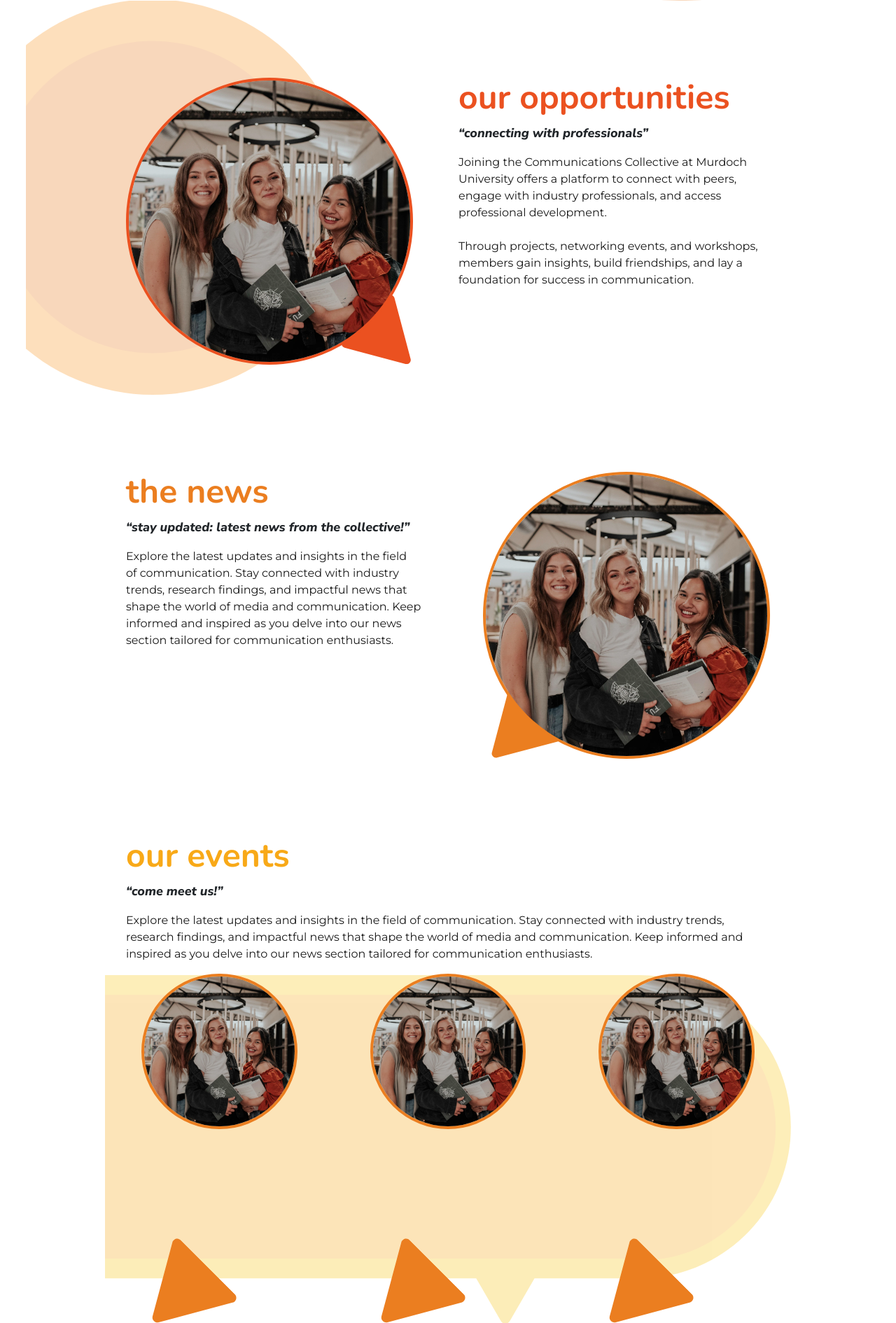
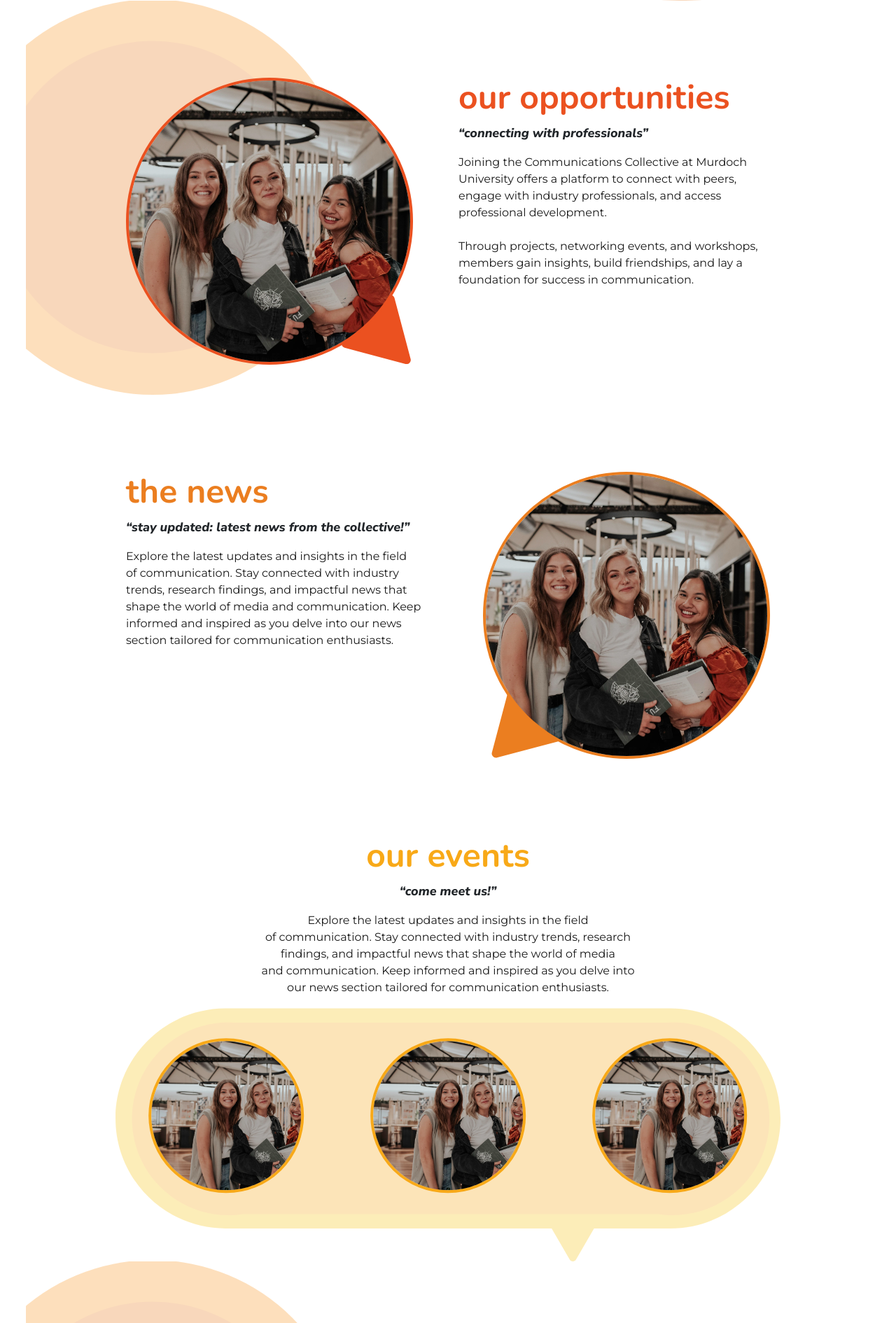
Before and after one commit to treytallent/Communications-Collective, a PHP site: page / in a window 1280 px wide. Shown: the part 1362-3252 px from the top of the page at 70% size. Run offline with PHP 8.4, Linux system fonts and the light colour scheme; some libraries are stand-ins or nearby versions.

Commit message:
index update

```diff
--- a/index.html
+++ b/index.html
@@ -63,10 +63,7 @@
                     >
                         <ul class="navbar-nav ml-auto">
                             <li class="nav-item ml-auto">
-                                <a class="nav-link" href="#">Home</a>
-                            </li>
-                            <li class="nav-item ml-auto">
-                                <a class="nav-link" href="#">Home</a>
+                                <a class="nav-link nav-active" href="#">Home</a>
                             </li>
                             <li class="nav-item ml-auto">
                                 <a class="nav-link" href="#">About</a>
@@ -264,9 +261,11 @@
             <div class="container section">
                 <div class="row">
                     <div class="col-lg-12">
-                        <h2 class="orange3">our events</h2>
-                        <p class="subheader2-text">“come meet us!”</p>
-                        <p class="body-text">
+                        <h2 class="orange3 align-center">our events</h2>
+                        <p class="subheader2-text align-center">
+                            “come meet us!”
+                        </p>
+                        <p class="body-text align-center events-body">
                             Explore the latest updates and insights in the field
                             of communication. Stay connected with industry
                             trends, research findings, and impactful news that
@@ -275,11 +274,10 @@
                             section tailored for communication enthusiasts.
                         </p>
                     </div>
-                    <div class="row event-image-frame">
+                    <div class="container">
+                        <div class="row">
                             <div class="col-lg-4 align-center">
-                            <div
-                                class="arrow-container-left-orange2 img event-img"
-                            >
+                                <div class="event-img">
                                     <img
                                         src="Images/placeholder_image.webp"
                                         alt=""
@@ -287,9 +285,7 @@
                                 </div>
                             </div>
                             <div class="col-lg-4 align-center">
-                            <div
-                                class="arrow-container-left-orange2 img event-img"
-                            >
+                                <div class="event-img">
                                     <img
                                         src="Images/placeholder_image.webp"
                                         alt=""
@@ -297,17 +293,22 @@
                                 </div>
                             </div>
                             <div class="col-lg-4 align-center">
-                            <div
-                                class="arrow-container-left-orange2 img event-img"
-                            >
+                                <div class="event-img">
                                     <img
                                         src="Images/placeholder_image.webp"
                                         alt=""
                                     />
                                 </div>
                             </div>
+
+                            <img
+                                class="event-img-frame"
+                                src="Images/indexbg/events.svg"
+                            />
                         </div>
                         <!-- image row -->
+                    </div>
+                    <!-- image container -->
                 </div>
                 <!-- row -->
             </div>
--- a/style.css
+++ b/style.css
@@ -112,6 +112,10 @@ header {
     color: #1a1a1a;
 }
 
+.nav-active {
+    color: #007ac3;
+}
+
 .nav-link:hover {
     color: #007ac3;
 }
--- a/style_index.css
+++ b/style_index.css
@@ -36,6 +36,7 @@
 .align-center {
     display: flex;
     justify-content: center;
+    text-align: center;
 }
 
 .align-right {
@@ -81,13 +82,41 @@
 /* End of Header */
 
 /* Events */
-.event-img {
-    width: 75%;
+.events-body {
+    margin-left: 20%;
+    margin-right: 20%;
 }
 
 .event-image-frame {
+    position: relative; /* Establishes a positioning context */
     background-image: url("Images/indexbg/events.svg");
     background-size: cover;
-    background-position: 100% 30%;
-    height: 500px;
+    background-repeat: no-repeat;
+    background-position: center; /* Adjusted to center the background image */
+    height: 375px; /* Adjust as needed */
+    display: flex;
+    justify-content: center;
+    align-items: center; /* Centers the .event-img inside */
 }
+
+.event-img-frame {
+    width: 100%;
+    height: auto; /* Maintains the aspect ratio */
+    display: block; /* Removes any extra space below the image */
+    z-index: 1;
+}
+
+.event-img {
+    position: absolute;
+    width: 70%; /* Adjust based on your needs */
+    aspect-ratio: 1/1;
+    border-radius: 50%; /* Creates the circular frame */
+    object-fit: cover; /* Ensures the image covers the frame without distortion */
+    display: flex;
+    overflow: hidden; /* Ensures no part of the image spills outside the circular frame */
+    border: 0.6vh solid #f8a918;
+    z-index: 2;
+    top: 50%;
+    left: 50%;
+    transform: translate(-50%, 20%);
+}
```
Lines whose indentation alone changed are shown as unchanged.
